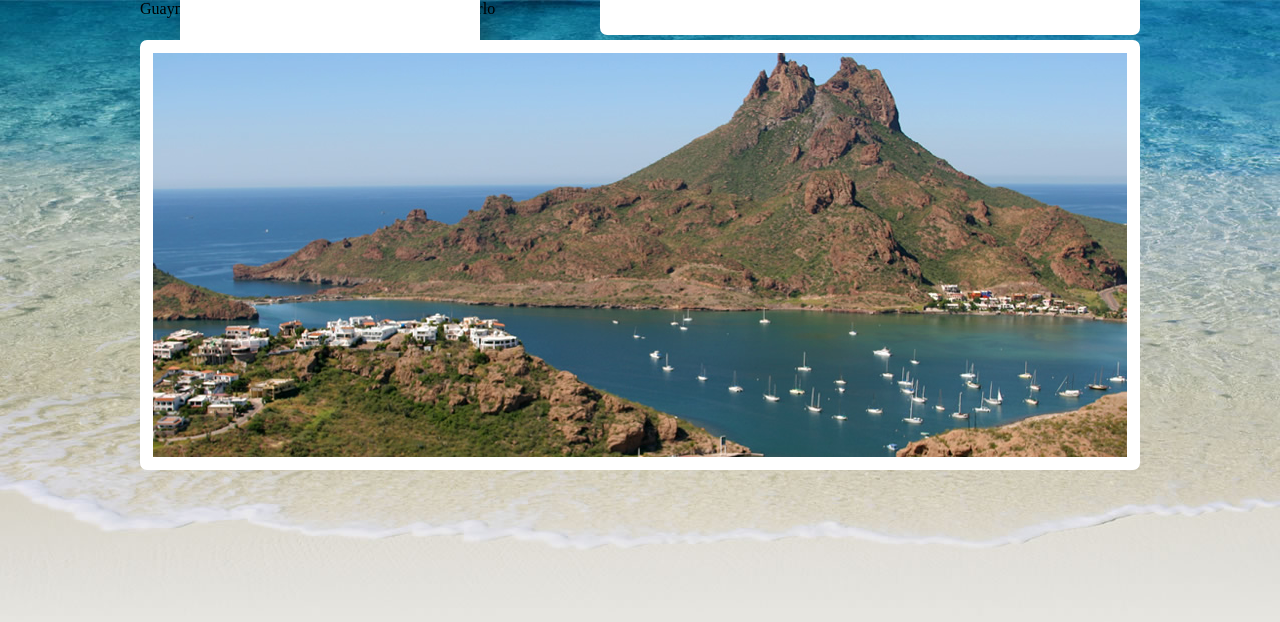
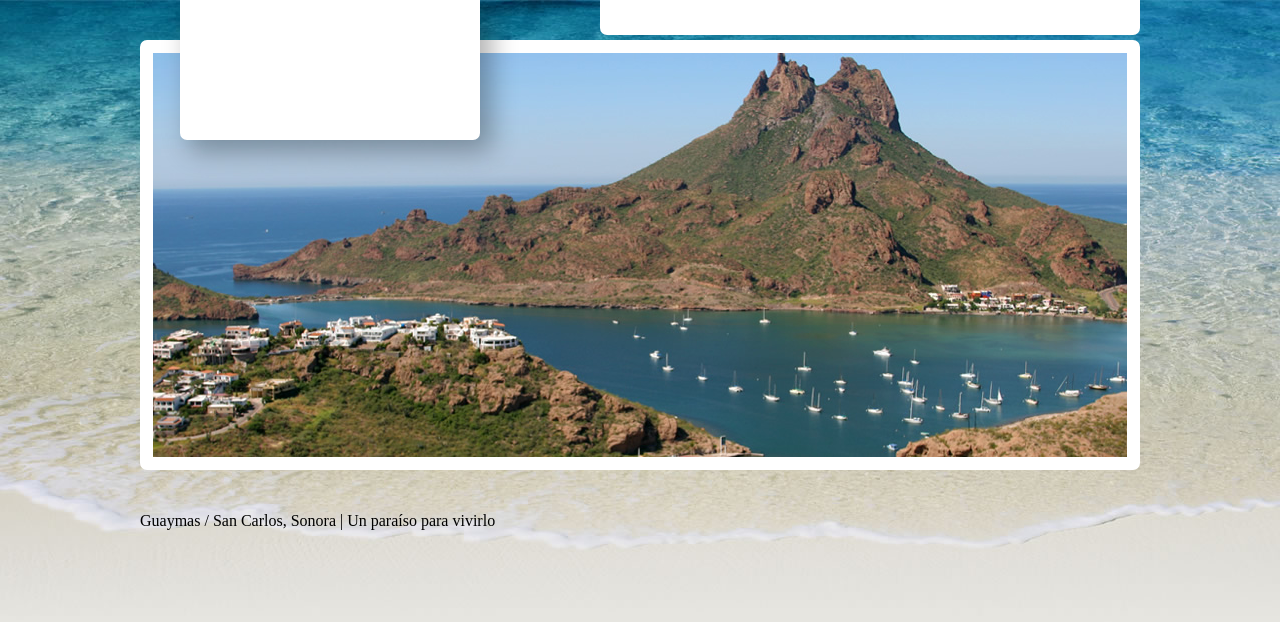
Before and after one commit to OscarF95/SanCarlos, a plain HTML site: page index.html in a window 1280 px wide. Drawn offline with Linux system fonts and the light colour scheme.

Commit message:
Posicionamiento correcto del slogan

```diff
--- a/css/main.css
+++ b/css/main.css
@@ -7,7 +7,10 @@ body{
 #wrapperMain{
 	margin: 0 auto; /*Define márgenes de un elemento*/
 	width: 1000px;
-	height: 500px;
+}
+
+#header{
+	height: 530px;
 	position: relative;
 }
 
@@ -22,6 +25,7 @@ body{
 	left: 40px;
 	border-radius: 0px 0px 7px 7px;
 	box-shadow: 10px 10px 26px 2px rgba(0,0,0,0.3);
+	z-index: 1; /*Solo sirve para elementos posicionados absolutamente*/
 }
 
 #redesSociales{
@@ -42,6 +46,12 @@ body{
 	left: 0px;
 }
 
+#slogan{
+	position: absolute;
+	bottom: 0;
+	left: 0;
+}
+
 /*------ ESTILOS AUXILIARES -----*/
 
 .hidden{
--- a/index.html
+++ b/index.html
@@ -7,7 +7,7 @@
 </head>
 <body>
 	<div id="wrapperMain">
-		<header>
+		<header id="header">
 			<a href="#"><h1 id="tituloPrincipal"><span class="hidden">San Carlos: Información general</span></h1></a>
 			<div id="redesSociales"></div>
 			<img src="images/headerBanner1.jpg" alt="" width:"974" height"404" class="bannerImage">
```
